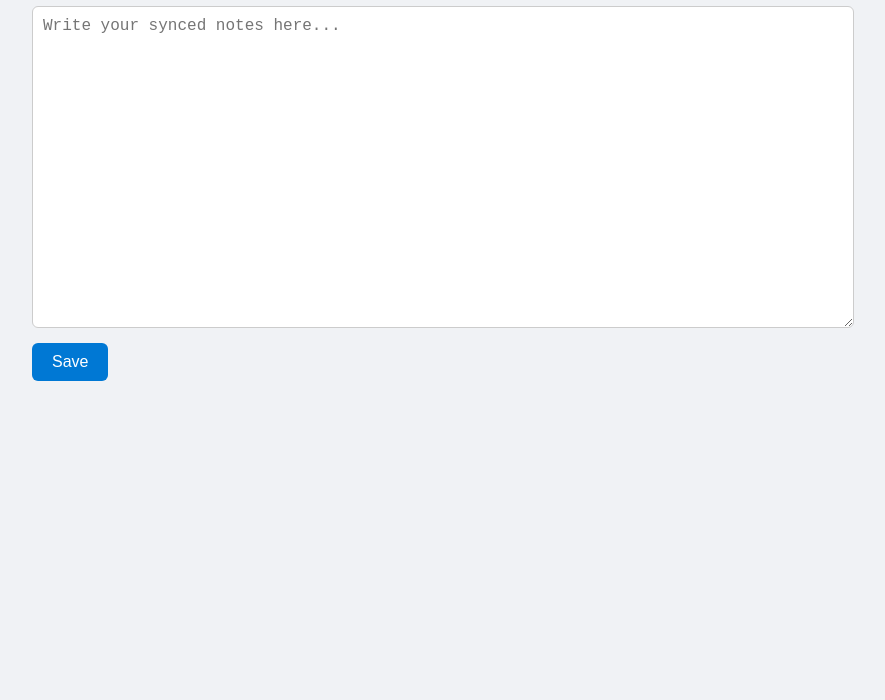
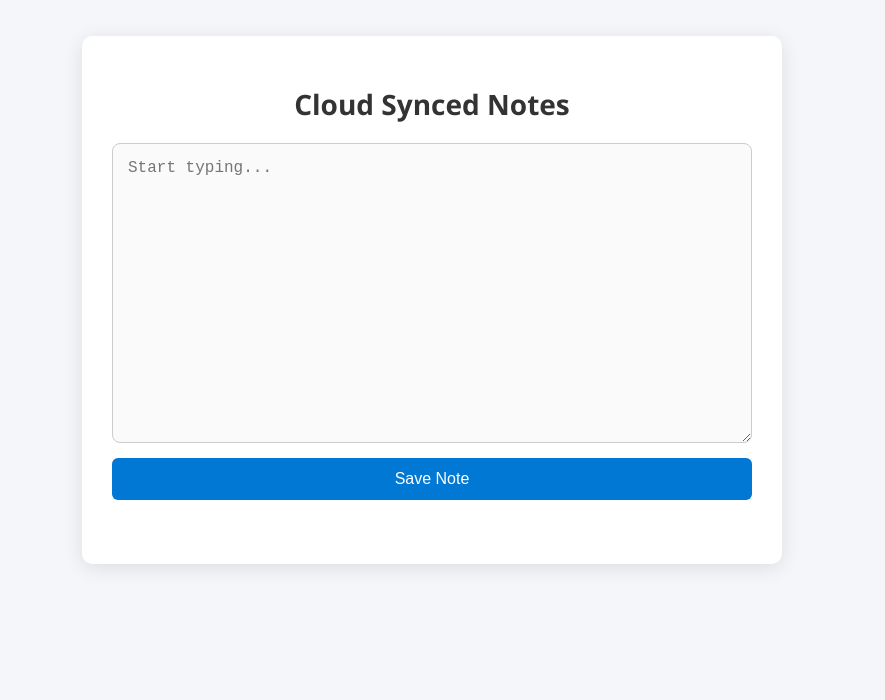
Before and after one commit to Ally1124/Notes, a plain HTML site: page index.html in a window 1280 px wide. Shown: the part 100-800 px from the top of the page, without its empty margins (208-1093 px from the left). Drawn offline with nearby package versions, Linux system fonts and the light colour scheme.

Commit message:
Update index.html

```diff
--- a/index.html
+++ b/index.html
@@ -2,51 +2,90 @@
 <html lang="en">
 <head>
   <meta charset="UTF-8" />
-  <meta name="viewport" content="width=device-width, initial-scale=1.0"/>
+  <meta name="viewport" content="width=device-width, initial-scale=1.0" />
   <title>Cloud Notes</title>
   <script src="https://cdn.jsdelivr.net/npm/@supabase/supabase-js@2.38.3/dist/umd/supabase.min.js"></script>
   <style>
+    * {
+      box-sizing: border-box;
+    }
     body {
+      margin: 0;
+      padding: 0;
+      background: #f4f6f9;
       font-family: 'Segoe UI', sans-serif;
-      background: #f0f2f5;
-      padding: 20px;
-      max-width: 800px;
-      margin: auto;
+      display: flex;
+      justify-content: center;
+      align-items: center;
+      height: 100vh;
+    }
+    .card {
+      background: white;
+      border-radius: 10px;
+      box-shadow: 0 4px 20px rgba(0,0,0,0.1);
+      padding: 30px;
+      max-width: 700px;
+      width: 90%;
+      display: flex;
+      flex-direction: column;
     }
     h1 {
       text-align: center;
+      margin-bottom: 20px;
+      font-size: 28px;
+      color: #333;
     }
     textarea {
       width: 100%;
       height: 300px;
+      padding: 15px;
       font-size: 16px;
-      padding: 10px;
       border: 1px solid #ccc;
-      border-radius: 6px;
-      margin-bottom: 10px;
+      border-radius: 8px;
+      resize: vertical;
+      margin-bottom: 15px;
+      background: #fafafa;
     }
     button {
-      padding: 10px 20px;
-      font-size: 16px;
-      background: #0078D4;
+      background-color: #0078D4;
       color: white;
       border: none;
+      padding: 12px;
+      font-size: 16px;
       border-radius: 6px;
       cursor: pointer;
+      transition: background 0.3s;
+    }
+    button:hover {
+      background-color: #005fa3;
     }
     .status {
-      text-align: center;
       margin-top: 10px;
       font-size: 14px;
       color: green;
+      text-align: center;
+      opacity: 0;
+      transition: opacity 0.4s;
+    }
+    .status.show {
+      opacity: 1;
+    }
+    .timestamp {
+      text-align: center;
+      font-size: 12px;
+      color: #888;
+      margin-top: 5px;
     }
   </style>
 </head>
 <body>
-  <h1>Cloud Synced Notes</h1>
-  <textarea id="noteArea" placeholder="Write your synced notes here..."></textarea><br>
-  <button onclick="saveNote()">Save</button>
-  <div class="status" id="statusMsg"></div>
+  <div class="card">
+    <h1>Cloud Synced Notes</h1>
+    <textarea id="noteArea" placeholder="Start typing..."></textarea>
+    <button onclick="saveNote()">Save Note</button>
+    <div class="status" id="statusMsg">Saved!</div>
+    <div class="timestamp" id="timeStamp"></div>
+  </div>
 
   <script>
     const SUPABASE_URL = 'https://gdsfucamfarhbtymzvjb.supabase.co';
@@ -55,42 +94,63 @@
 
     const noteArea = document.getElementById('noteArea');
     const statusMsg = document.getElementById('statusMsg');
+    const timeStamp = document.getElementById('timeStamp');
+
+    let noteId = null;
 
     async function loadNote() {
       const { data, error } = await supabase
         .from('notes')
-        .select('content')
+        .select()
         .order('updated_at', { ascending: false })
         .limit(1)
         .single();
 
       if (data) {
         noteArea.value = data.content;
-        statusMsg.textContent = 'Note loaded.';
+        noteId = data.id;
+        timeStamp.textContent = `Last updated: ${new Date(data.updated_at).toLocaleString()}`;
       } else {
-        statusMsg.textContent = 'No saved note found.';
+        timeStamp.textContent = 'No saved notes yet.';
       }
-
-      if (error) console.error('Load Error:', error);
+      if (error) console.error('Load error:', error);
     }
 
     async function saveNote() {
       const content = noteArea.value;
-      const { error } = await supabase
-        .from('notes')
-        .insert([{ content }]);
+      let response;
 
-      if (error) {
+      if (noteId) {
+        response = await supabase
+          .from('notes')
+          .update({ content })
+          .eq('id', noteId);
+      } else {
+        response = await supabase
+          .from('notes')
+          .insert([{ content }]);
+      }
+
+      if (response.error) {
         statusMsg.textContent = 'Error saving note.';
         statusMsg.style.color = 'red';
-        console.error('Save Error:', error);
+        console.error(response.error);
       } else {
-        statusMsg.textContent = 'Note saved to cloud!';
+        statusMsg.textContent = 'Note saved!';
         statusMsg.style.color = 'green';
+        statusMsg.classList.add('show');
+        setTimeout(() => statusMsg.classList.remove('show'), 2000);
+
+        if (response.data && response.data[0]) {
+          noteId = response.data[0].id;
+          timeStamp.textContent = `Last updated: ${new Date(response.data[0].updated_at).toLocaleString()}`;
+        } else {
+          timeStamp.textContent = `Last updated: ${new Date().toLocaleString()}`;
+        }
       }
     }
 
-    loadNote(); // Auto-load note on page open
+    loadNote();
   </script>
 </body>
 </html>
```
